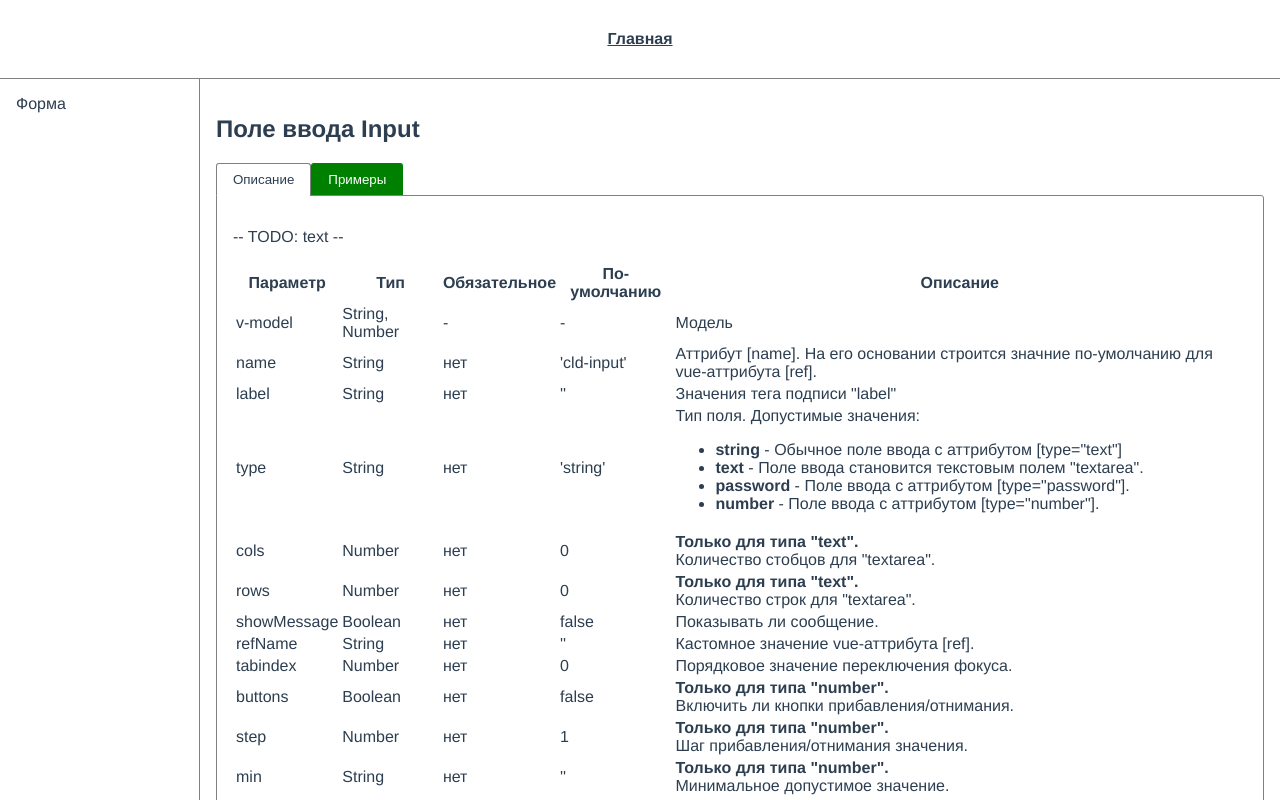
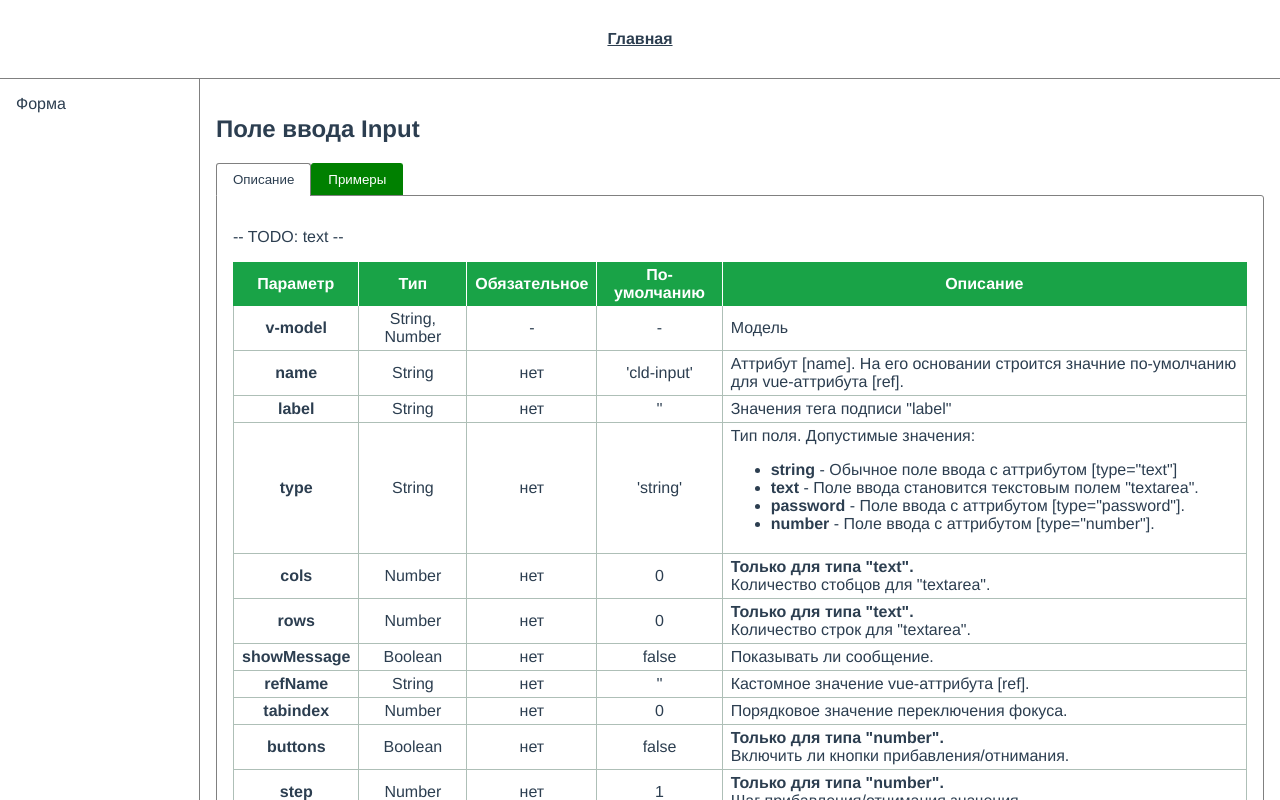
Before and after one commit to OZ1245/uikit-vue2, a Vue app: page /input in a window 1280 px wide. Shown: the top 800 px of the page. Built offline with nearby package versions, Linux system fonts and the light colour scheme; some icons are missing; what vue-highlight.js would draw is missing.

Commit message:
Компоненту CldTable добавлено оформление

```diff
--- a/src/components/CldTable.vue
+++ b/src/components/CldTable.vue
@@ -98,3 +98,52 @@ export default {
   }
 }
 </script>
+
+<style lang="scss" scoped>
+.cld-table {
+  border-spacing: 0;
+
+  &__th, &__td {
+    padding: 4px 8px;
+  }
+
+  &__th {
+    color: $cTextWhite;
+
+    background-color: $cAccent;
+    border: {
+      width: 0 1px 0 0;
+      style: solid;
+      color: $cWhite
+    }
+
+    &:last-child {
+      border-color: $cAccent;
+    }
+
+    &--center {
+      text-align: center;
+    }
+  }
+
+  &__td {
+    border: {
+      width: 0 1px 1px 0;
+      style: solid;
+      color: $cBorder;
+    }
+
+    &:first-child {
+      border-left-width: 1px;
+    }
+
+    &--center {
+      text-align: center;
+    }
+
+    &--bold {
+      font-weight: 700;
+    }
+  }
+}
+</style>
--- a/src/scss/_variables.scss
+++ b/src/scss/_variables.scss
@@ -1,16 +1,25 @@
-// Colors:
+// COLORS
+
 // Generals: Accent, Additional
 $cAccent: #19A347;
 $cAccentAdditional: #292EA3;
+$cWhite: #FFFFFF;
+
+// Elements
 // Backgrounds: Main, Additional
 $cBgMain: #FFFFFF;
 $cBgAdditional: #DDFED0;
+// Border
+$cBorder: #AEBFB7;
+
 // Types: Neutral, Info, Success, Warning, Danger
 $cTypeNeutral: #999797;
 $cTypeInfo: #3452A3;
 $cTypeSuccess: #3CA32C;
 $cTypeWarning: #9E9602;
 $cTypeDanger: #A31513;
+
 // Typography: Main, Additional
 $cTextMain: #133538;
 $cTextAdditional: #558185;
+$cTextWhite: #FFFFFF;
```
